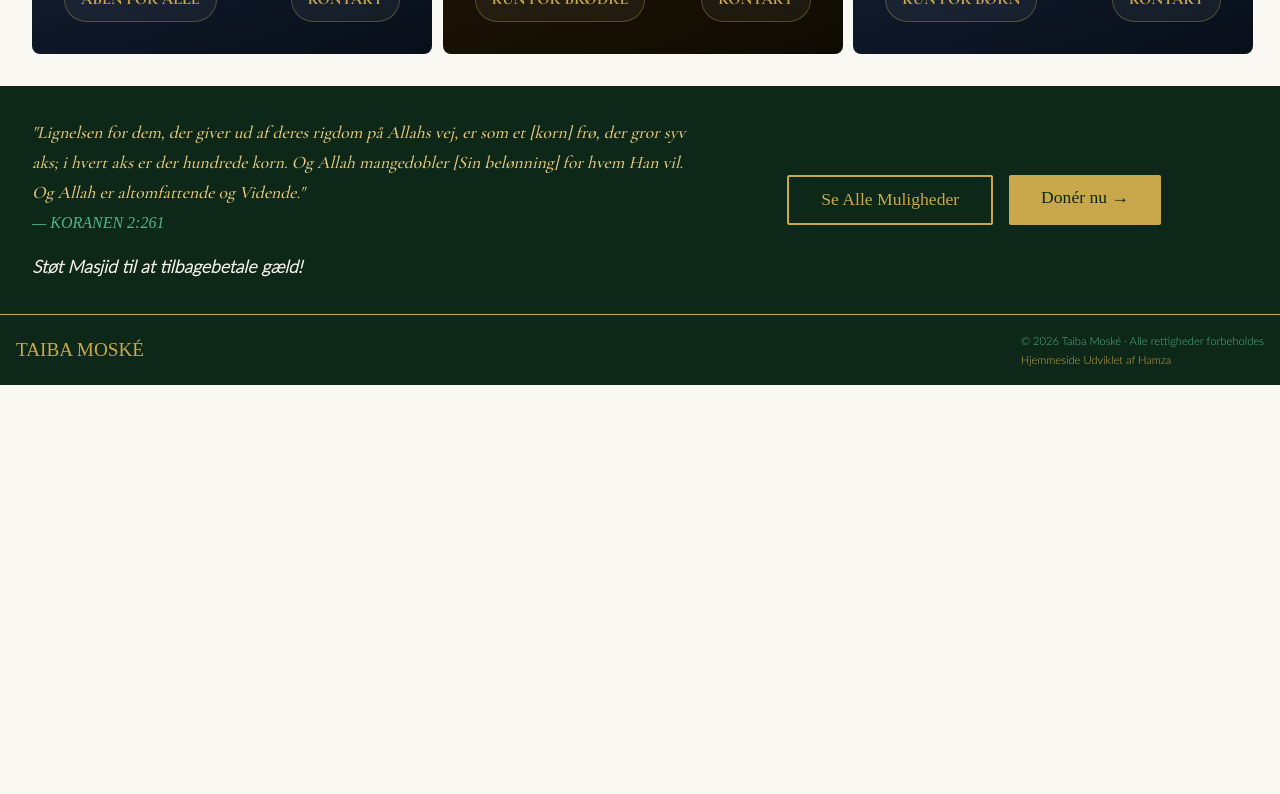
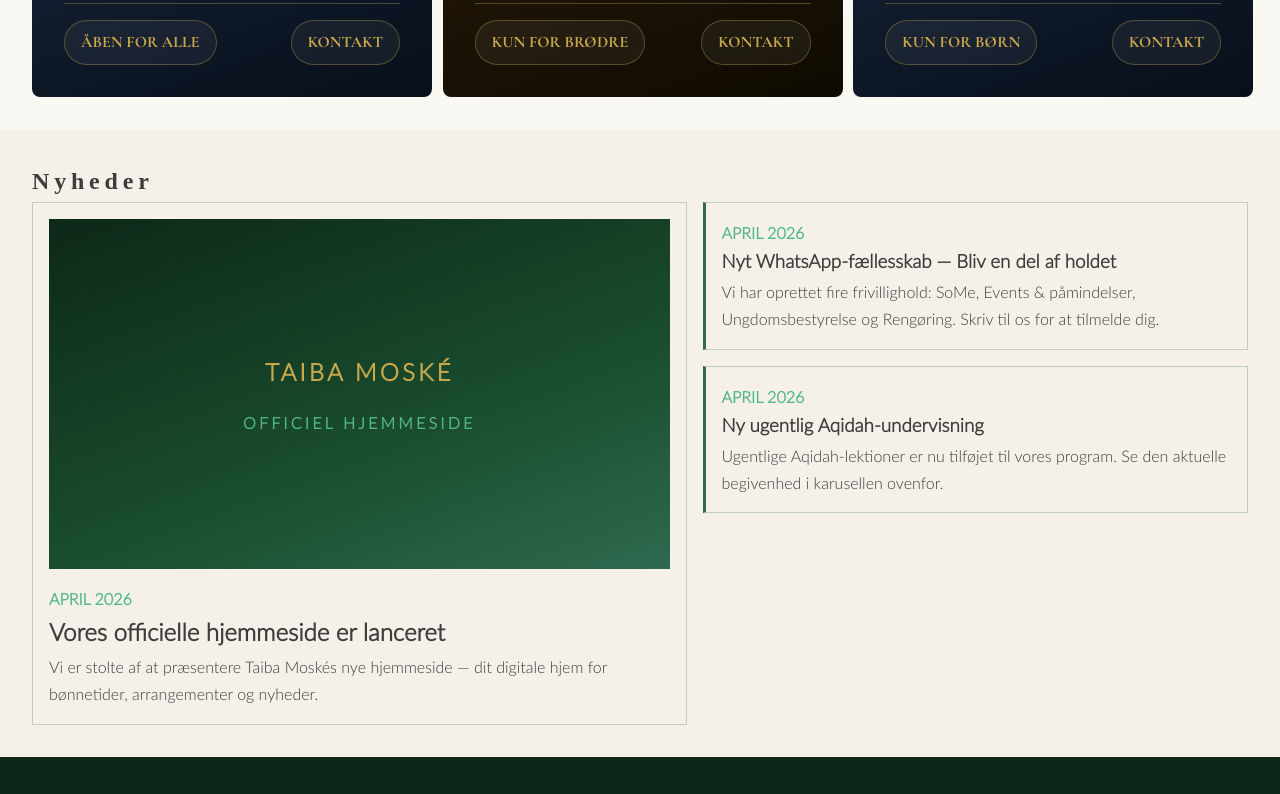
Before and after one commit to HamzaIbrahimi/Taiba, a SvelteKit app: page /arrangementer in a window 1280 px wide. Shown: the part 1020-1814 px from the top of the page. Before the commit the page ends 1405 px from the top, so only its background shows below. Built offline with nearby package versions, Linux system fonts and the light colour scheme; a web font is replaced by a local one.

Commit message:
Add a news section

```diff
--- /dev/null
+++ b/src/lib/components/News.svelte
@@ -0,0 +1,120 @@
+<script>
+	let currentNews = [
+		{
+			title: 'Vores officielle hjemmeside er lanceret',
+			text: 'Vi er stolte af at præsentere Taiba Moskés nye hjemmeside — dit digitale hjem for bønnetider, arrangementer og nyheder.',
+			date: 'April 2026',
+			main: true
+		},
+		{
+			title: 'Nyt WhatsApp-fællesskab — Bliv en del af holdet',
+			text: 'Vi har oprettet fire frivillighold: SoMe, Events & påmindelser, Ungdomsbestyrelse og Rengøring. Skriv til os for at tilmelde dig.',
+			date: 'April 2026'
+		},
+		{
+			title: 'Ny ugentlig Aqidah-undervisning',
+			text: 'Ugentlige Aqidah-lektioner er nu tilføjet til vores program. Se den aktuelle begivenhed i karusellen ovenfor.',
+			date: 'April 2026'
+		}
+	];
+</script>
+
+<section class="news">
+	<h1>Nyheder</h1>
+	<div class="news-container">
+		{#each currentNews as news, i}
+			{#if news.main}
+				<div class="card{i} card">
+					<div class="background">
+						<h2>TAIBA MOSKÉ</h2>
+						<h4>OFFICIEL HJEMMESIDE</h4>
+					</div>
+					<div class="date">{news.date}</div>
+					<h2>{news.title}</h2>
+					<p>{news.text}</p>
+				</div>
+			{:else}
+				<div class="card{i} card">
+					<div class="date">{news.date}</div>
+					<h3>{news.title}</h3>
+					<p>{news.text}</p>
+				</div>
+			{/if}
+		{/each}
+	</div>
+</section>
+
+<style>
+	section {
+		padding: 2rem;
+		background-color: var(--clr-bg-alt);
+	}
+
+	.news-container {
+		display: grid;
+		gap: 1rem;
+	}
+
+	h1 {
+		font-family: var(--ff-nav-links);
+		letter-spacing: 0.3rem;
+	}
+
+	.card {
+		border: 1px solid var(--clr-border-green);
+		padding: 1rem;
+	}
+
+	.card:not(.card0) {
+		border-left: 3px solid var(--clr-bg-jade);
+	}
+
+	.background {
+		display: flex;
+		flex-direction: column;
+		justify-content: center;
+		align-items: center;
+		height: 350px;
+		gap: 1rem;
+		background: var(--clr-bg-hero);
+		letter-spacing: 0.2rem;
+	}
+
+	.date .background h2 {
+		font-family: var(--ff-nav-links);
+	}
+
+	.background h2 {
+		color: var(--clr-gold);
+	}
+	.background h4 {
+		color: var(--clr-sage);
+	}
+
+	.card0 .date {
+		padding-top: 1rem;
+	}
+
+	.date {
+		color: var(--clr-sage);
+		font-weight: 800;
+		text-transform: uppercase;
+	}
+
+	.title {
+		font-family: var(--ff-heading);
+		color: var(--clr-bg-emerald);
+	}
+
+	@media (min-width: 768px) {
+		.news-container {
+			grid-template-columns: 1.2fr 1fr;
+			grid-template-rows: repeat(3, auto);
+		}
+
+		.card0 {
+			grid-column: span 1;
+			grid-row: span 3;
+		}
+	}
+</style>
--- a/src/routes/arrangementer/+page.svelte
+++ b/src/routes/arrangementer/+page.svelte
@@ -1,6 +1,7 @@
 <script>
 	import Cta from '$lib/components/Cta.svelte';
 	import EventCardList from '$lib/components/EventCardList.svelte';
+	import News from '$lib/components/News.svelte';
 </script>
 
 <div class="head">
@@ -9,9 +10,13 @@
 		<div>Kommende <br /> Arrangementer</div>
 		<hr />
 		<p>Hold dig opdateret med vores kommende arrangementer.</p>
+		<a href="#news" class="news">Se Nyheder</a>
 	</div>
 </div>
 <EventCardList />
+<div id="news">
+	<News />
+</div>
 <Cta />
 
 <style>
@@ -44,9 +49,16 @@
 	}
 
 	.about-us p {
-		margin-top: 1rem;
+		margin-block: 1rem;
 		color: var(--clr-parchment);
 		font-style: italic;
+	}
+
+	.news {
+		border: 1px solid var(--clr-gold-light);
+		color: var(--clr-gold);
+		padding: 0.5rem 2rem;
+		font-weight: 600;
 	}
 
 	@media (min-width: 768px) {
```
